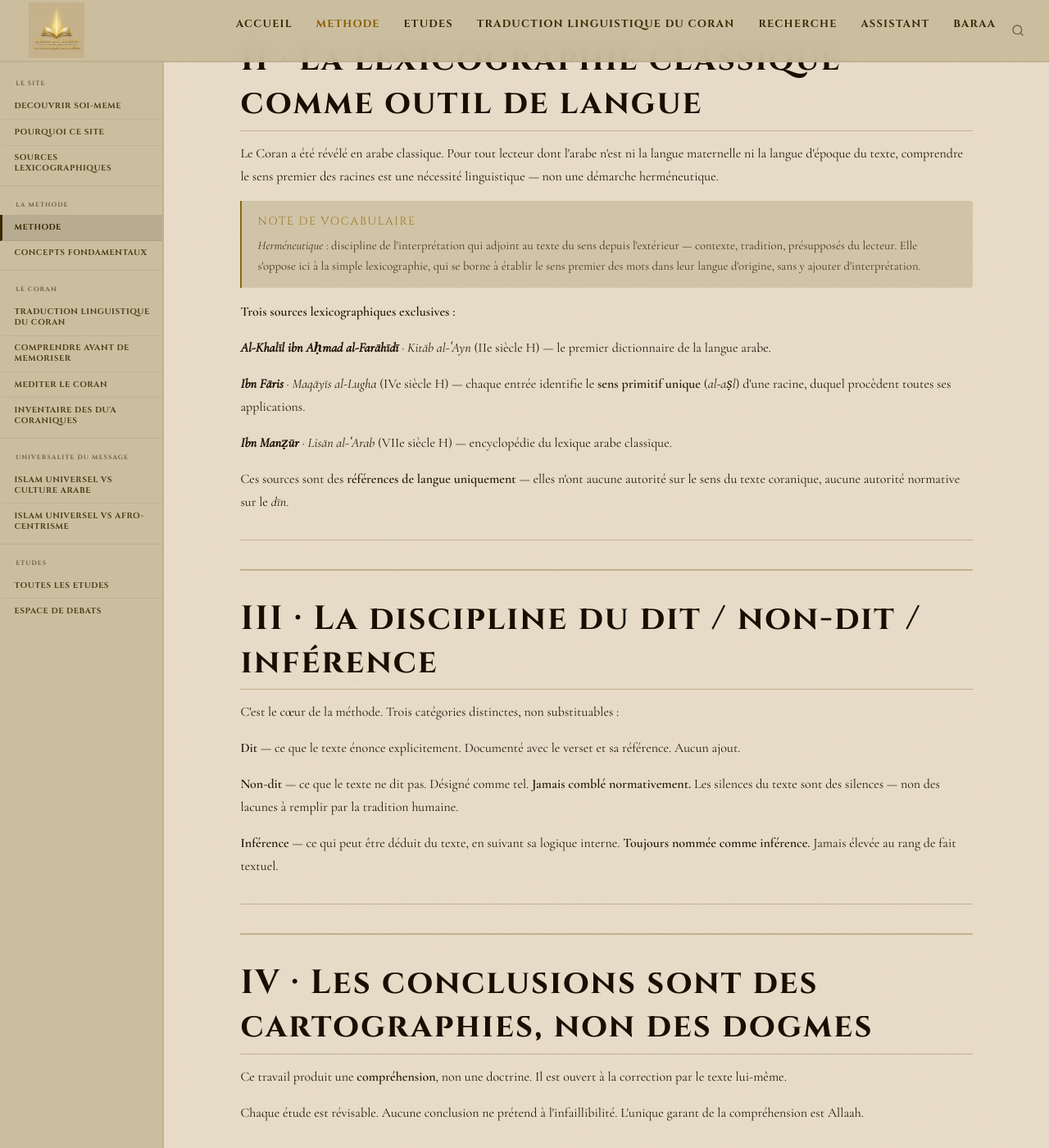
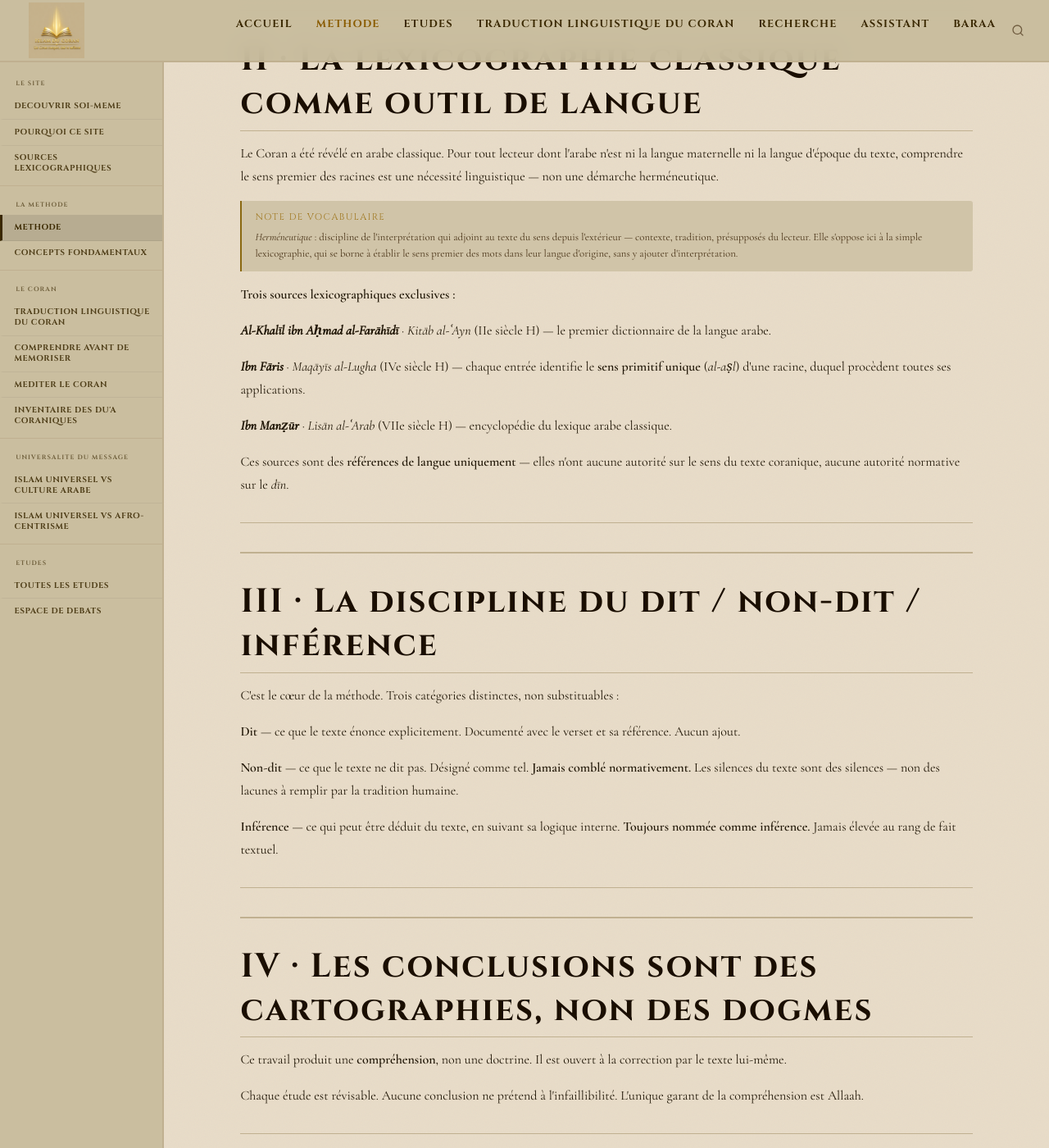
Before and after one commit to Makhuwcoder/islamducoran, a Jekyll site: the page built from methode.md, in a window 1280 px wide and 1400 px high, scrolled down 960 px. Shown: the whole window at 82% size. Built offline with Jekyll 4.4.1, drawn with Linux system fonts in a browser that asks for light colours.

Commit message:
Reduce .nl note-lexicale font size further for a clearly secondary look

```diff
--- a/assets/css/main.scss
+++ b/assets/css/main.scss
@@ -465,15 +465,15 @@ li { margin-bottom: .3rem; }
 
 /* ═══════════ NOTE LEXICALE ═══════════ */
 .nl {
-  margin: .9rem 0; padding: .9rem 1.2rem;
+  margin: .9rem 0; padding: .7rem 1rem;
   background: var(--bg3);
   border-left: 2px solid var(--or);
   border-radius: 0 3px 3px 0;
-  font-size: .92rem; line-height: 1.7; color: var(--texte2);
+  font-size: .8rem; line-height: 1.6; color: var(--texte2);
 }
 .nl__label {
   font-family: var(--font-titre);
-  font-size: .85rem; letter-spacing: .12em;
+  font-size: .7rem; letter-spacing: .12em;
   text-transform: uppercase; color: var(--or2); margin-bottom: .3rem; display: block;
 }
 .ar-inline { font-family: var(--font-arabe); font-size: 1.1em; color: var(--arabe-c); }
```
